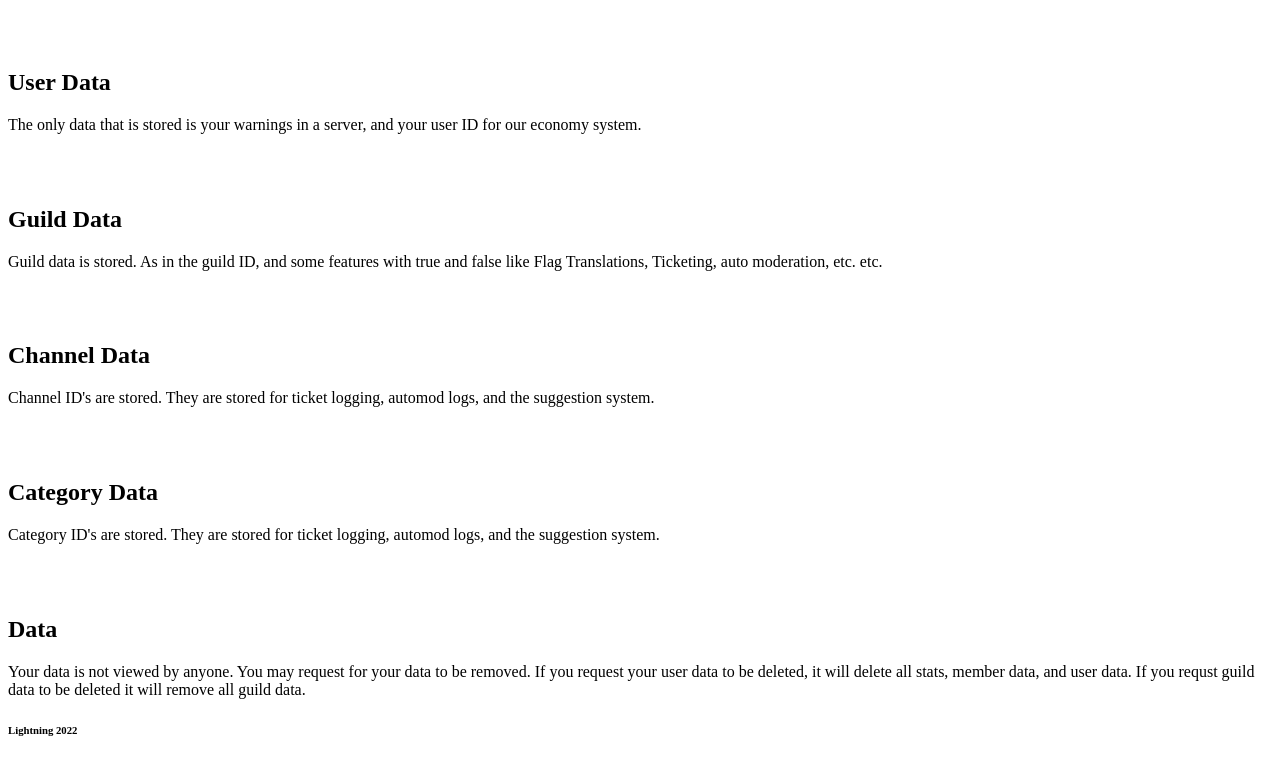
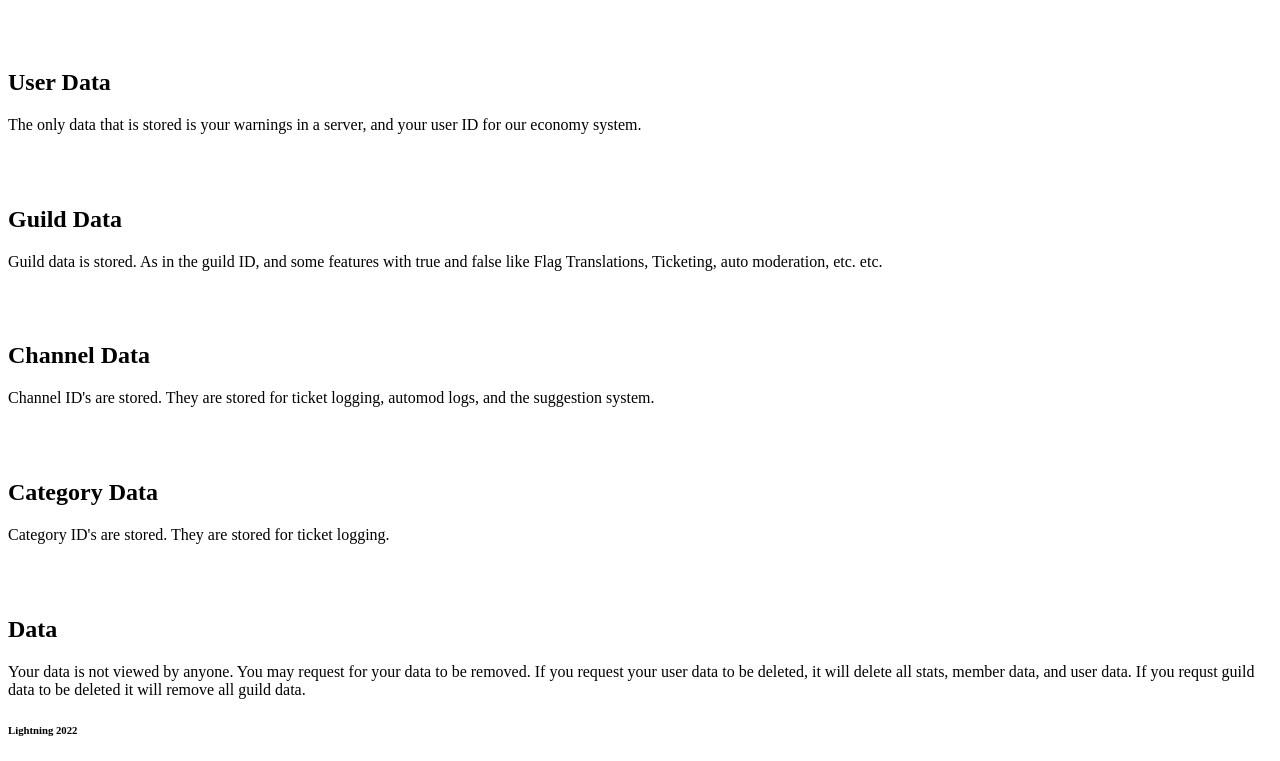
Before and after one commit to lightningdisc/privacy-policy, a plain HTML site: page index.html in a window 1280 px wide. Shown: the part 101-862 px from the top of the page. Drawn offline with Linux system fonts and the light colour scheme.

Commit message:
Update index.html

```diff
--- a/index.html
+++ b/index.html
@@ -25,7 +25,7 @@
     <br>
     <br>
     <h2>Category Data</h2>
-    <p>Category ID's are stored. They are stored for ticket logging, automod logs, and the suggestion system.</p>
+    <p>Category ID's are stored. They are stored for ticket logging.</p>
     <br>
     <br>
     <h2>Data</h2>
```
